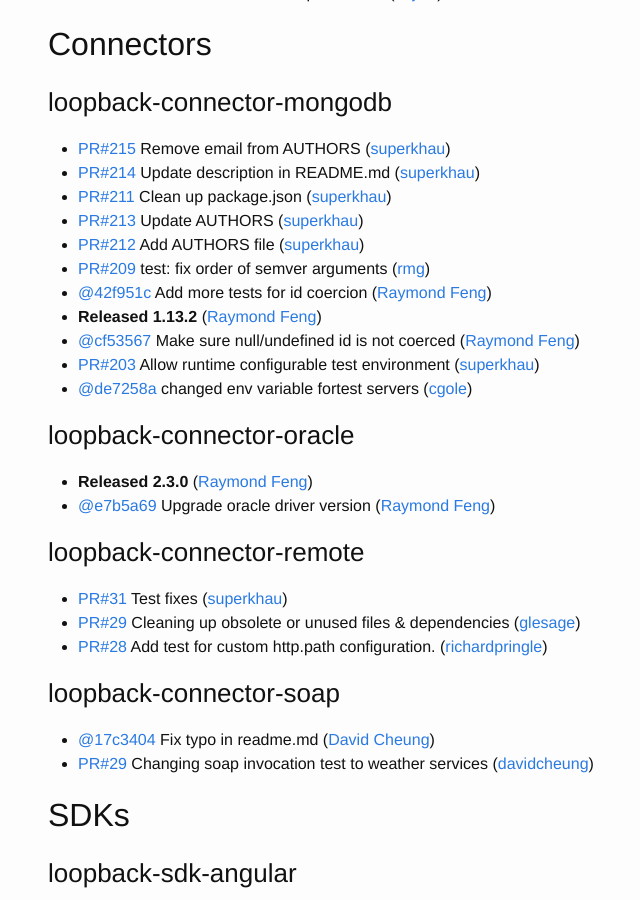
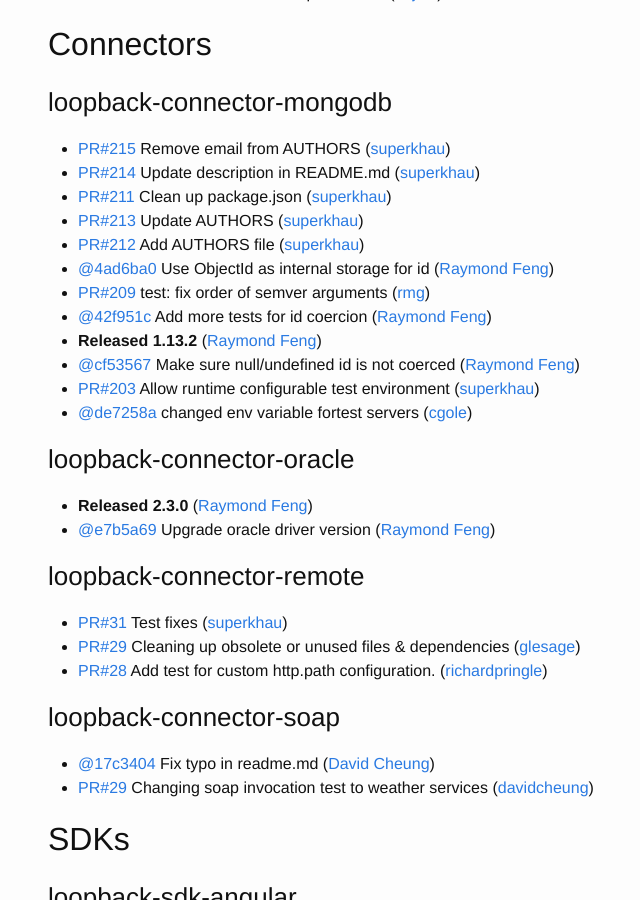
Before and after one commit to strongloop/loopback, a Jekyll site: the page built from index.md, in a window 1280 px wide and 900 px high, scrolled down 1853 px. Shown: the whole window, without its empty margins (222-862 px from the left). Built offline with Jekyll 4.4.1, drawn with Linux system fonts in a browser that asks for light colours.

Commit message:
Update changelog

```diff
--- a/index.md
+++ b/index.md
@@ -85,6 +85,7 @@
  * [PR#211](https://github.com/strongloop/loopback-connector-mongodb/pull/211) Clean up package.json ([superkhau](https://github.com/superkhau))
  * [PR#213](https://github.com/strongloop/loopback-connector-mongodb/pull/213) Update AUTHORS ([superkhau](https://github.com/superkhau))
  * [PR#212](https://github.com/strongloop/loopback-connector-mongodb/pull/212) Add AUTHORS file ([superkhau](https://github.com/superkhau))
+ * [@4ad6ba0](https://github.com/strongloop/loopback-connector-mongodb/commit/4ad6ba030f21832f2de74262178d3dcbecc4a926) Use ObjectId as internal storage for id ([Raymond Feng](https://github.com/raymondfeng))
  * [PR#209](https://github.com/strongloop/loopback-connector-mongodb/pull/209) test: fix order of semver arguments ([rmg](https://github.com/rmg))
  * [@42f951c](https://github.com/strongloop/loopback-connector-mongodb/commit/42f951cdfd258c35b9488fe8bf232042b7d1150a) Add more tests for id coercion ([Raymond Feng](https://github.com/raymondfeng))
  * **Released 1.13.2** ([Raymond Feng](https://github.com/raymondfeng))
```
